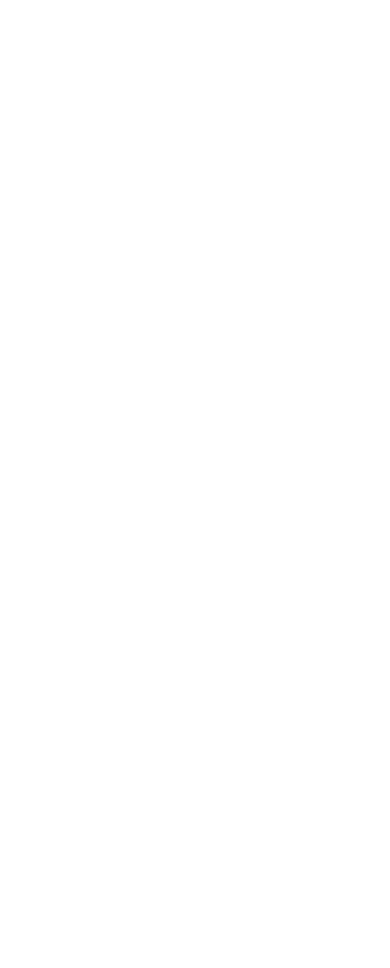
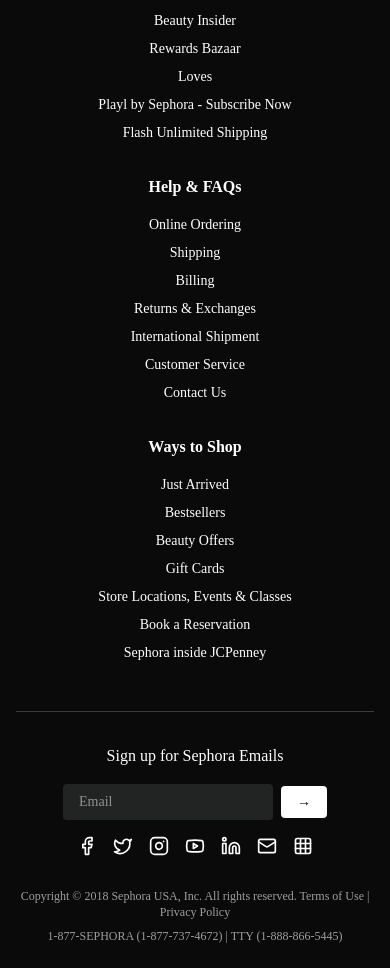
Before and after one commit to TharunKalugalla/Restaurant-Table-Reservation, a React (Vite) app: page / in a window 390 px wide. Shown: the part 2620-3588 px from the top of the page. Before the commit the page ends 2227 px from the top, so only its background shows below. Built offline with nearby package versions, Linux system fonts and the light colour scheme.

Commit message:
Responsive the footer.

```diff
--- a/src/components/footer.jsx
+++ b/src/components/footer.jsx
@@ -13,7 +13,7 @@
     <footer className="bg-foreground text-background">
       <div className="max-w-7xl mx-auto px-4 pt-12 pb-6">
         {/* Footer Content */}
-        <div className="grid grid-cols-4 gap-8 mb-12">
+        <div className="grid grid-cols-1 md:grid-cols-4 gap-8 mb-12 text-center">
           <div>
             <h4 className="font-semibold mb-4">About Sephora</h4>
             <ul className="space-y-2 text-sm">
@@ -181,8 +181,8 @@
 
         {/* Newsletter and Social */}
         <div className="border-t border-background/20 pt-8">
-          <div className="flex items-center justify-between mb-8">
-            <div className="flex gap-x-4 items-center">
+          <div className="flex flex-col md:flex-row items-center justify-between mb-8 gap-4">
+            <div className="flex flex-col md:flex-row gap-4 md:gap-x-4 items-center">
               <span>Sign up for Sephora Emails</span>
               <div className="flex items-center gap-2">
                 <input
--- a/src/layout/Layout.jsx
+++ b/src/layout/Layout.jsx
@@ -9,7 +9,7 @@
       <Navigation />
       <main className="max-w-[1440px] mx-auto">
         <Outlet />
-        {/* <Footer /> */}
+        <Footer />
       </main>
     </div>
   );
```
